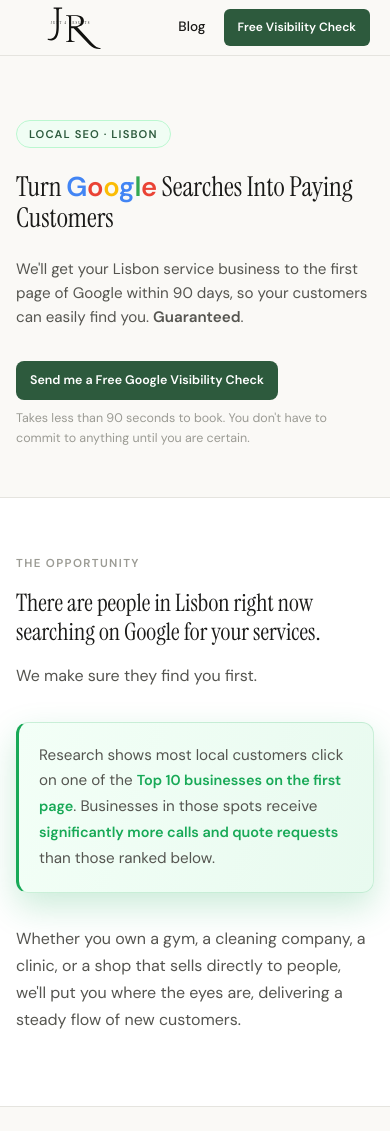
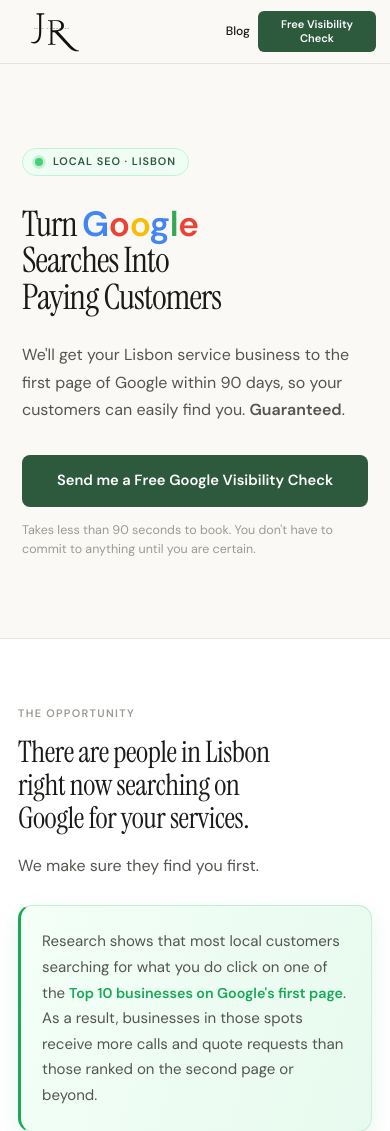
Before and after one commit to gblami88/TEST, a website built with Vite: page index.html in a window 390 px wide. Shown: the top 1131 px of the page. Built offline with nearby package versions, Linux system fonts and the light colour scheme.

Commit message:
Add files via upload
Improve mobile layout, hero spacing, and reviews section

```diff
--- a/index.html
+++ b/index.html
@@ -1039,6 +1039,7 @@
     .nav-cta { font-size: 0.7rem; padding: 8px 10px; }
   }
 </style>
+<link rel="stylesheet" href="/mobile.css">
   <meta property="og:image" content="https://bolt.new/static/og_default.png">
   <meta name="twitter:card" content="summary_large_image">
   <meta name="twitter:image" content="https://bolt.new/static/og_default.png">
@@ -1071,7 +1072,7 @@
     <h2>There are people in Lisbon right now searching on Google for your services.</h2>
     <p class="lead">We make sure they find you first.</p>
     <div class="stat-box">
-      <p>Research shows most local customers click on one of the <span class="highlight-green">Top 10 businesses on the first page</span>. Businesses in those spots receive <span class="highlight-green">significantly more calls and quote requests</span> than those ranked below.</p>
+      <p>Research shows that most local customers searching for what you do click on one of the <span class="highlight-green">Top 10 businesses on Google's first page</span>. As a result, businesses in those spots receive more calls and quote requests than those ranked on the second page or beyond.</p>
     </div>
     <p class="lead">Whether you own a gym, a cleaning company, a clinic, or a shop that sells directly to people, we'll put you where the eyes are, delivering a steady flow of new customers.</p>
   </div>
@@ -1272,6 +1273,15 @@
       </div>
     </div>
     <a class="btn-primary" href="/form.html" style="margin-top:40px;display:inline-block;">Send me a Free Google Visibility Check</a>
+  </div>
+</section>
+
+
+<section class="reviews" aria-labelledby="reviews-title">
+  <div class="container">
+    <p class="section-label">Client Feedback</p>
+    <h2 id="reviews-title">What local business owners have to say.</h2>
+    <p class="lead reviews-intro">A couple of notes from people we've helped get found online.</p>
     <div class="testimonial-placeholder">
       <article class="testimonial-card">
         <div class="testimonial-card-top">
@@ -1453,6 +1463,7 @@
     { selector: '.how .container > *', direction: 'up' },
     { selector: '.heatmap-comparison .container > *', direction: 'up' },
     { selector: '.why .container > *', direction: 'up' },
+    { selector: '.reviews .container > *', direction: 'up' },
     { selector: '.qualifier .container > *', direction: 'up' },
     { selector: '.faq .container > *', direction: 'up' },
     { selector: '.cta-section .container > *', direction: 'up' }
--- /dev/null
+++ b/public/mobile.css
@@ -0,0 +1,183 @@
+
+/* Mobile-first responsive refinement layer */
+@media (max-width: 640px) {
+  html, body { width: 100%; overflow-x: hidden; }
+  body { font-size: 16px; line-height: 1.65; }
+  img, svg, video, iframe { max-width: 100%; }
+  nav {
+    height: auto;
+    min-height: 64px;
+    padding: 8px 18px !important;
+    gap: 12px;
+  }
+  .nav-logo { min-width: 0; }
+  .nav-logo img { width: 94px !important; height: 44px !important; }
+  nav > div { gap: 10px !important; min-width: 0; }
+  nav > div > a:not(.nav-cta) { font-size: .82rem !important; }
+  .nav-cta {
+    display: inline-flex;
+    align-items: center;
+    justify-content: center;
+    white-space: normal !important;
+    text-align: center;
+    max-width: 132px;
+    min-height: 38px;
+    padding: 8px 11px !important;
+    font-size: .74rem !important;
+    line-height: 1.2;
+  }
+  section { padding: 64px 22px !important; }
+  .container, .hero-inner { width: 100%; max-width: 100%; }
+  .hero {
+    padding: 62px 22px 58px !important;
+    text-align: left;
+  }
+  .hero-tag {
+    margin-bottom: 22px;
+    font-size: .68rem;
+    letter-spacing: .09em;
+  }
+  .hero h1 {
+    max-width: 15ch;
+    font-size: clamp(2.25rem, 9vw, 3rem) !important;
+    line-height: 1.04 !important;
+    letter-spacing: -.025em;
+    margin-bottom: 20px !important;
+    text-wrap: balance;
+  }
+  .hero p {
+    max-width: 38rem;
+    font-size: 1rem !important;
+    line-height: 1.7;
+    margin-bottom: 28px !important;
+  }
+  .hero-cta-group {
+    width: 100%;
+    align-items: stretch !important;
+    gap: 12px;
+  }
+  .btn-primary {
+    display: flex;
+    align-items: center;
+    justify-content: center;
+    width: 100% !important;
+    max-width: 100%;
+    min-height: 52px;
+    padding: 14px 18px !important;
+    white-space: normal !important;
+    text-align: center;
+    font-size: .92rem !important;
+    line-height: 1.35;
+  }
+  .btn-note {
+    display: block;
+    max-width: 34rem;
+    font-size: .78rem !important;
+    line-height: 1.55;
+  }
+  h2 {
+    font-size: clamp(1.85rem, 7.5vw, 2.35rem) !important;
+    line-height: 1.12 !important;
+    letter-spacing: -.015em;
+    margin-bottom: 18px !important;
+    text-wrap: balance;
+  }
+  .section-label { font-size: .68rem; margin-bottom: 13px; }
+  .lead { font-size: 1rem !important; line-height: 1.65; }
+  .opportunity { padding-top: 66px !important; padding-bottom: 66px !important; }
+  .stat-box {
+    margin: 26px 0;
+    padding: 23px 21px !important;
+    border-radius: 14px;
+    box-shadow: 0 8px 24px rgba(24,169,87,.10) !important;
+  }
+  .stat-box p { font-size: .94rem !important; line-height: 1.7; }
+  .cards { grid-template-columns: 1fr !important; gap: 14px !important; margin-top: 30px !important; }
+  .card { padding: 23px !important; border-radius: 14px; }
+  .card p { font-size: .94rem !important; }
+  .qualifier-grid, .testimonial-placeholder { grid-template-columns: 1fr !important; }
+  .why-showcase { grid-template-columns: 1fr !important; gap: 28px !important; }
+  .why-items { width: 100%; }
+  .heatmap-window { border-radius: 13px; }
+  .heatmap-toolbar { padding: 10px 11px; }
+  .heatmap-url { min-width: 0; }
+  .heatmap-tabs { padding: 12px 10px 0; }
+  .heatmap-tab { padding: 9px 12px !important; }
+  .heatmap-legend { flex-direction: row !important; flex-wrap: wrap; gap: 9px 14px !important; }
+  .heatmap-caption { font-size: .78rem; line-height: 1.5; }
+  .guarantee-box { padding: 22px !important; font-size: .98rem; }
+  .phone-frame { max-width: 100%; }
+  .cta-section { text-align: left !important; padding: 66px 22px !important; }
+  .cta-section .hero-cta-group { align-items: stretch !important; }
+  .faq-list { margin-top: 24px !important; }
+  .faq details { padding-left: 0; padding-right: 0; }
+  .footer-body { grid-template-columns: 1fr 1fr !important; gap: 28px 18px !important; }
+  .footer-brand { grid-column: 1 / -1 !important; }
+  footer { padding: 44px 22px 0 !important; }
+  .footer-col ul a { overflow-wrap: anywhere; }
+  .footer-bottom-copy { line-height: 1.7; }
+  .case-cta-link, .featured-link, .legal-back a {
+    white-space: normal !important;
+    text-align: center;
+    max-width: 100%;
+  }
+  .reveal { animation-duration: .45s; }
+}
+@media (max-width: 390px) {
+  nav { padding-left: 14px !important; padding-right: 14px !important; }
+  .nav-logo img { width: 82px !important; }
+  nav > div { gap: 8px !important; }
+  nav > div > a:not(.nav-cta) { font-size: .76rem !important; }
+  .nav-cta { max-width: 118px; font-size: .69rem !important; padding: 7px 9px !important; }
+  section { padding-left: 18px !important; padding-right: 18px !important; }
+  .hero { padding-left: 20px !important; padding-right: 20px !important; }
+  .hero h1 { font-size: clamp(2.05rem, 9vw, 2.5rem) !important; }
+  .footer-body { grid-template-columns: 1fr !important; }
+  .footer-brand { grid-column: auto !important; }
+}
+@media (max-width: 340px) {
+  nav > div > a:not(.nav-cta) { display: none; }
+  .nav-cta { max-width: 132px; }
+}
+
+
+/* Focused hero, eyebrow indicator and reviews-section refinement */
+.hero-tag {
+  display: inline-flex;
+  align-items: center;
+  gap: 10px;
+}
+.hero-tag::before {
+  content: "";
+  width: 8px;
+  height: 8px;
+  flex: 0 0 8px;
+  border-radius: 50%;
+  background: #22c55e;
+  box-shadow: 0 0 0 3px rgba(34, 197, 94, .13);
+  animation: hero-status-pulse 1.8s ease-in-out infinite;
+}
+@keyframes hero-status-pulse {
+  0%, 100% { opacity: 1; box-shadow: 0 0 0 3px rgba(34, 197, 94, .13), 0 0 0 0 rgba(34, 197, 94, .28); }
+  50% { opacity: .55; box-shadow: 0 0 0 3px rgba(34, 197, 94, .13), 0 0 0 6px rgba(34, 197, 94, 0); }
+}
+.hero { padding-top: 144px; padding-bottom: 116px; }
+.reviews { background: var(--white); border-top: 1px solid var(--line); border-bottom: 1px solid var(--line); }
+.reviews .container { max-width: 900px; }
+.reviews h2 { max-width: 680px; margin-bottom: 12px; }
+.reviews-intro { margin-bottom: 34px; }
+.reviews .testimonial-placeholder { margin-top: 0; }
+@media (max-width: 640px) {
+  .hero { padding: 84px 22px 78px !important; }
+  .hero-tag { margin-bottom: 30px !important; }
+  .hero h1 { margin-bottom: 26px !important; }
+  .hero p { margin-bottom: 32px !important; }
+  .hero-cta-group { gap: 14px !important; }
+  .reviews { padding-top: 68px !important; padding-bottom: 72px !important; }
+  .reviews-intro { margin-bottom: 28px; }
+  .reviews .testimonial-placeholder { gap: 16px !important; }
+  .reviews .testimonial-card { padding: 22px !important; }
+}
+@media (prefers-reduced-motion: reduce) {
+  .hero-tag::before { animation: none; }
+}
```
Also changed, not shown: blog.html (+1 -0 lines), case-study.html (+1 -0 lines), form.html (+1 -0 lines), privacy.html (+1 -0 lines), terms.html (+1 -0 lines).
